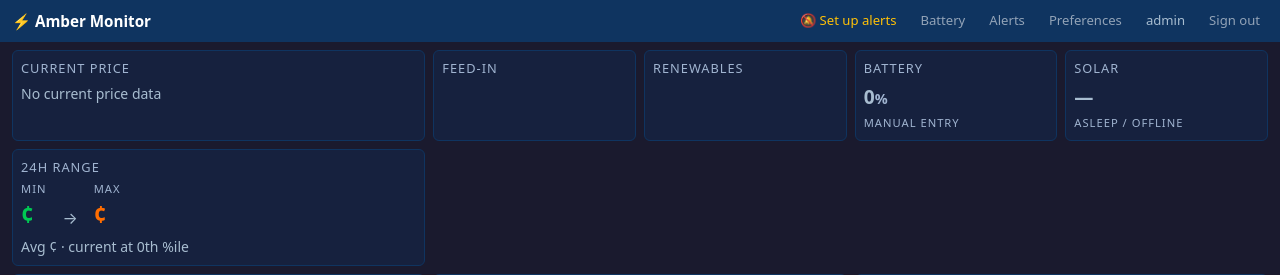
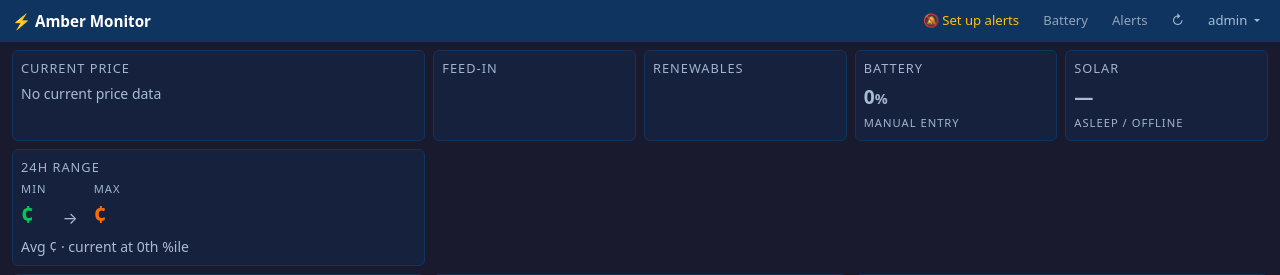
Before and after one commit to billsegall/amber, a Flask app: template templates/dashboard.html in a window 1280 px wide. Shown: the top 275 px of the page. Run offline with Flask 3, Linux system fonts and the light colour scheme; the template is opened without the code that fills it, so the values that code supplies are empty; a user stored in the database is signed in.

Commit message:
Add refresh button; move Preferences into account dropdown
Navbar refresh link (↻) reloads dashboard. Username is now a
dropdown with Preferences and Sign out grouped under it.

```diff
--- a/templates/dashboard.html
+++ b/templates/dashboard.html
@@ -49,12 +49,20 @@
         {% endif %}
         <li class="nav-item"><a href="/battery" class="nav-link">Battery</a></li>
         <li class="nav-item"><a href="/alerts" class="nav-link">Alerts</a></li>
-        <li class="nav-item"><a href="/preferences" class="nav-link">Preferences</a></li>
         {% if data_stale %}
           <li class="nav-item"><span class="nav-link text-secondary small fst-italic" id="staleTag">Updating…</span></li>
         {% endif %}
-        <li class="nav-item"><span class="nav-link text-secondary small">{{ current_user.username }}</span></li>
-        <li class="nav-item"><a href="/logout" class="nav-link">Sign out</a></li>
+        <li class="nav-item"><a href="/" class="nav-link text-secondary" title="Refresh">↻</a></li>
+        <li class="nav-item dropdown">
+          <a class="nav-link dropdown-toggle text-secondary small" href="#" role="button" data-bs-toggle="dropdown">
+            {{ current_user.username }}
+          </a>
+          <ul class="dropdown-menu dropdown-menu-end dropdown-menu-dark">
+            <li><a class="dropdown-item" href="/preferences">Preferences</a></li>
+            <li><hr class="dropdown-divider"></li>
+            <li><a class="dropdown-item" href="/logout">Sign out</a></li>
+          </ul>
+        </li>
       </ul>
     </div>
   </div>
```
